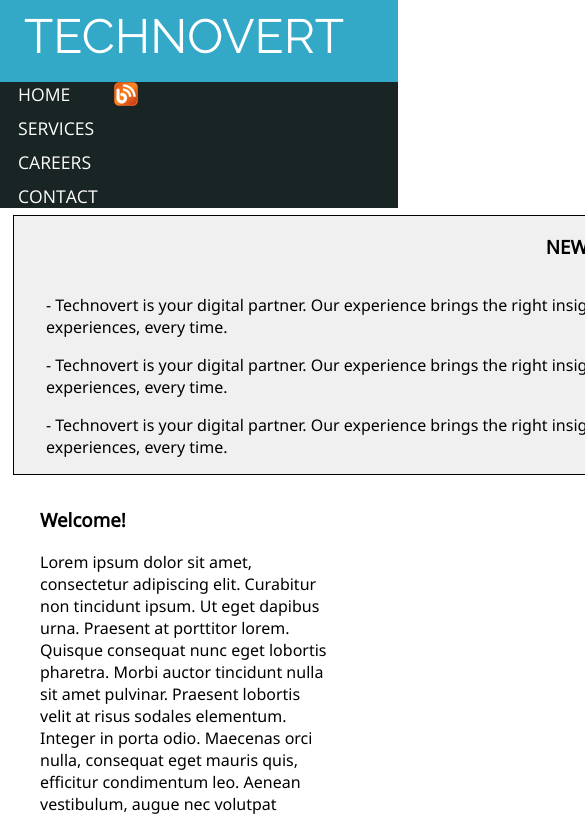
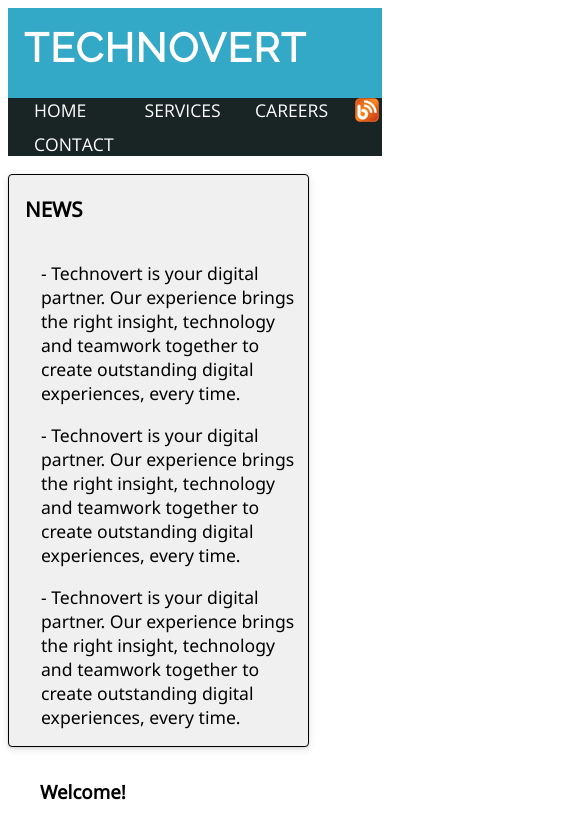
Before and after one commit to vijith07/Frontend, a plain HTML site: page task1.html in a window 390 px wide. Shown: the top 817 px of the page, 585 px wide, since content can reach past the window. Drawn offline with nearby package versions, Linux system fonts and the light colour scheme.

Commit message:
tried making it responsive

```diff
--- a/task1.css
+++ b/task1.css
@@ -1,8 +1,6 @@
 @import url('https://fonts.googleapis.com/css?family=Noto+Sans&display=swap');
 
-header{
-    margin: -1rem
-}
+
 
 .hrow1{
     height: 4.6em;
@@ -18,11 +16,17 @@
     justify-content:right;
 }
 .brand{
-    margin-left:1rem;
-    font-size:3rem;
+    font-size: 2.5rem;
+    font-weight: bold;
+    text-transform: uppercase;
+    letter-spacing: 0.1rem;
+    color:white;
+}
+.brand:hover{
+    color:rgb(1, 14, 17);
 }
 .hrow2{
-    display:flex;
+    display:grid;
     height: auto;
     padding-left:1rem;
     grid-template-columns:10fr 0.8fr;
@@ -37,18 +41,28 @@
     grid-gap:10px;
     padding-left:10px;
 }
-.box {
-    display: flex;
-    flex-direction: column;
-    justify-content: center;
-    align-items: center;
-    border: 1px solid black;
-    width:1100px;
+
+
+
+
+/* make box resposive */
+.box{
+    display:flex;
+    flex-direction:column;
+    justify-content:center;
+    align-items:left;
     font-family: 'Noto Sans', sans-serif;
     background-color: #f0f0f0;
-    margin: 5px;
-    padding: auto;
-  }
+    border: 1px solid black;
+    font-size: 1.1em;
+    width:80%;
+    border-radius:4px;
+    box-shadow:rgba(3, 8, 20, 0.1) 0px 0.15rem 0.5rem, rgba(2, 8, 20, 0.1) 0px 0.075rem 0.175rem;
+    transition: all 500ms;
+    overflow:hidden;
+}
+
+
 
 .welcome{
     margin: 2rem;
```
